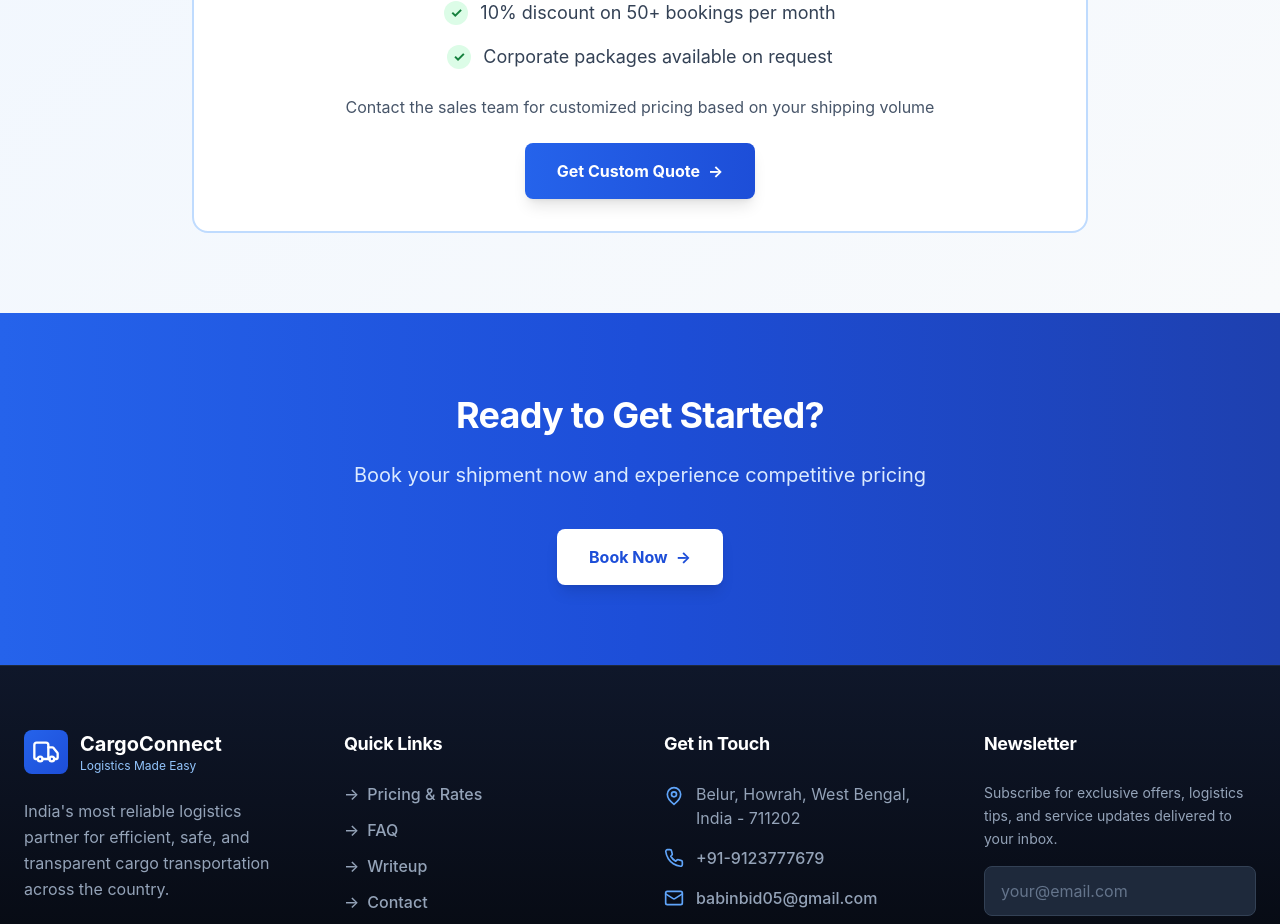
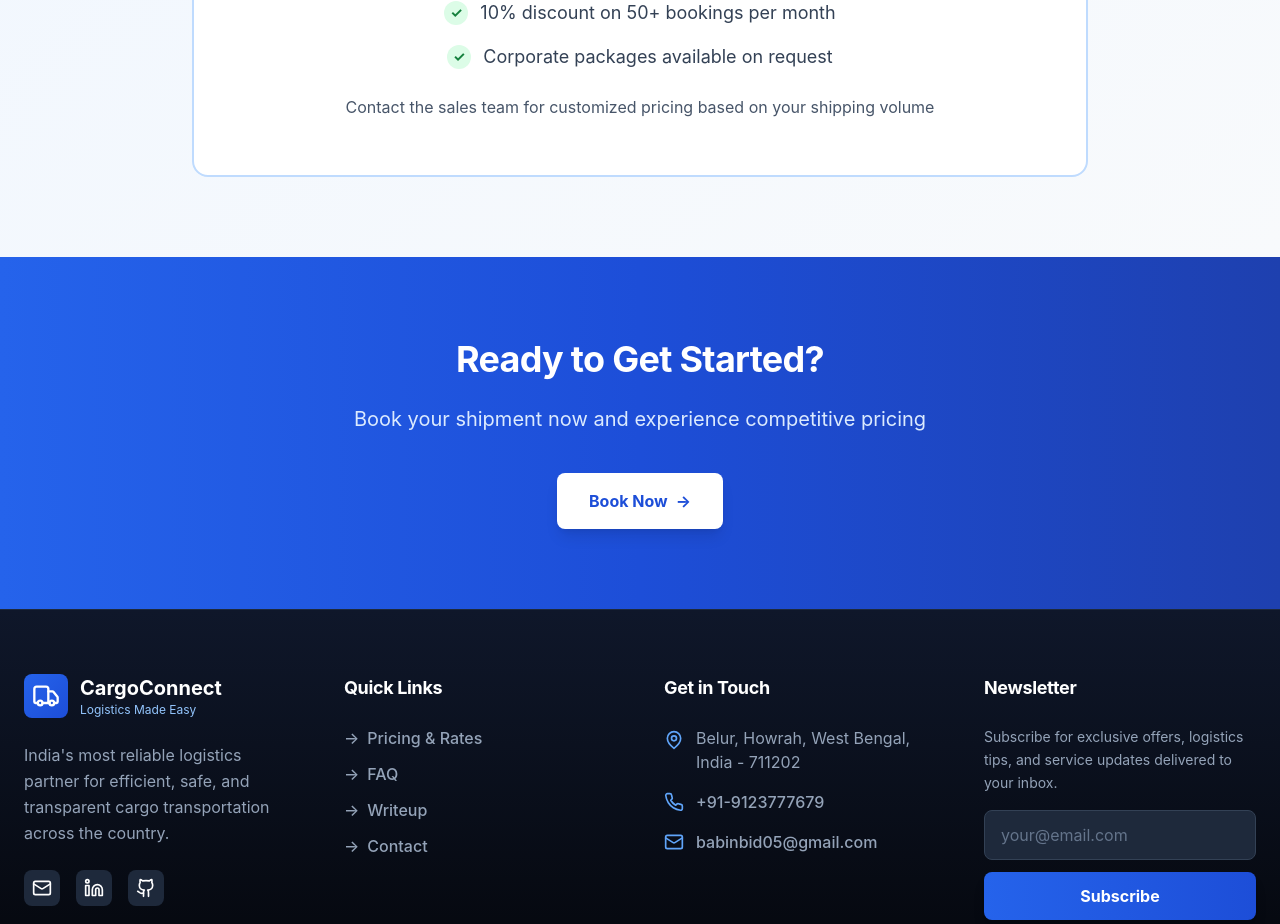
Before and after one commit to KGFCH2/CargoConnect, a React (Vite) app: page /pricing in a window 1280 px wide. Shown: the part 3316-4240 px from the top of the page. Built offline with nearby package versions, Linux system fonts and the light colour scheme.

Commit message:
Remove Unnecessary Informations

```diff
--- a/src/pages/PricingPage.tsx
+++ b/src/pages/PricingPage.tsx
@@ -1,5 +1,6 @@
 import React from 'react';
 import { Link } from 'react-router-dom';
+import AnimatedLink from '../components/AnimatedLink';
 import { Zap, TrendingDown, Award } from 'lucide-react';
 
 const PricingPage: React.FC = () => {
@@ -244,13 +245,6 @@ const PricingPage: React.FC = () => {
                             <p className="text-slate-600 dark:text-slate-400 mb-6">
                                 Contact the sales team for customized pricing based on your shipping volume
                             </p>
-                            <Link
-                                to="/contact"
-                                className="inline-flex items-center gap-2 bg-gradient-to-r from-blue-600 to-blue-700 hover:from-blue-700 hover:to-blue-800 dark:from-blue-600 dark:to-blue-700 dark:hover:from-blue-700 dark:hover:to-blue-800 text-white font-bold py-4 px-8 rounded-lg transition-all duration-300 shadow-lg hover:shadow-xl dark:shadow-blue-900/30 transform hover:scale-105 hover:-translate-y-1"
-                            >
-                                Get Custom Quote
-                                <span>→</span>
-                            </Link>
                         </div>
                     </div>
                 </div>
```
